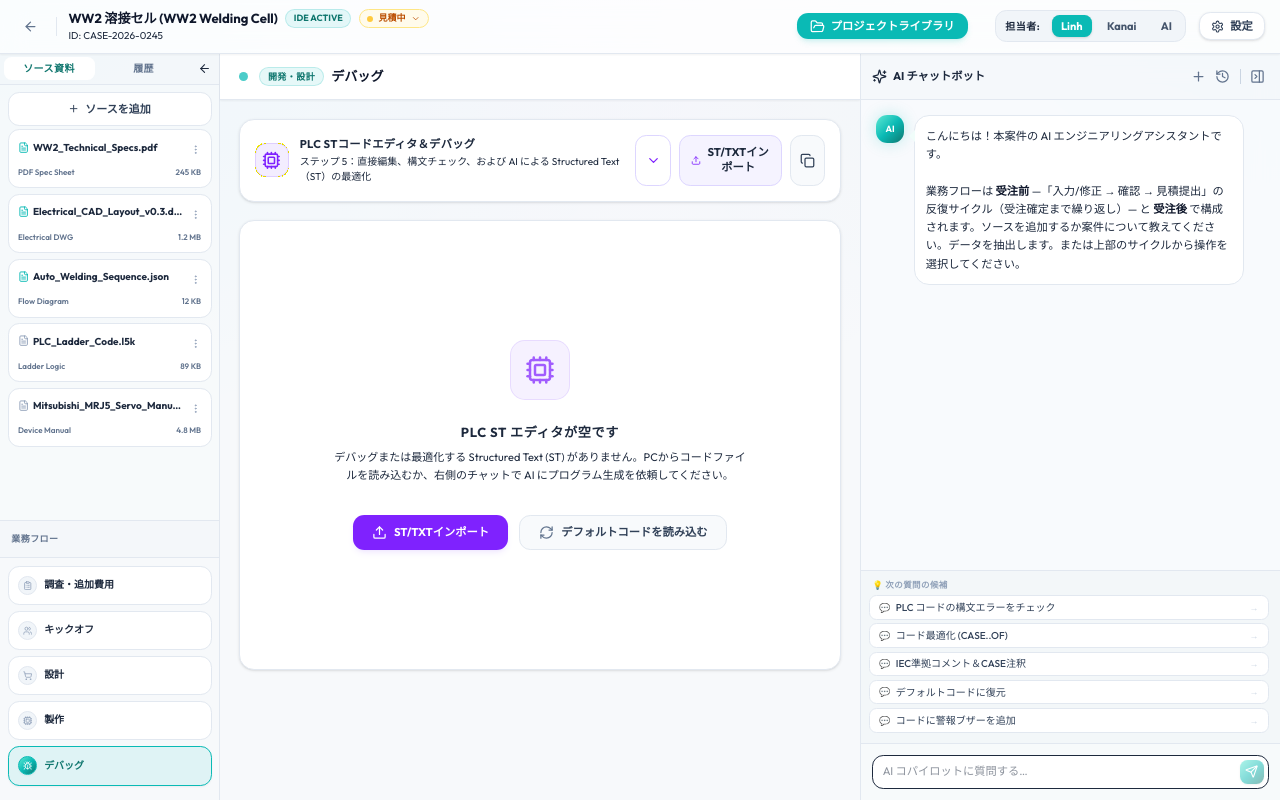
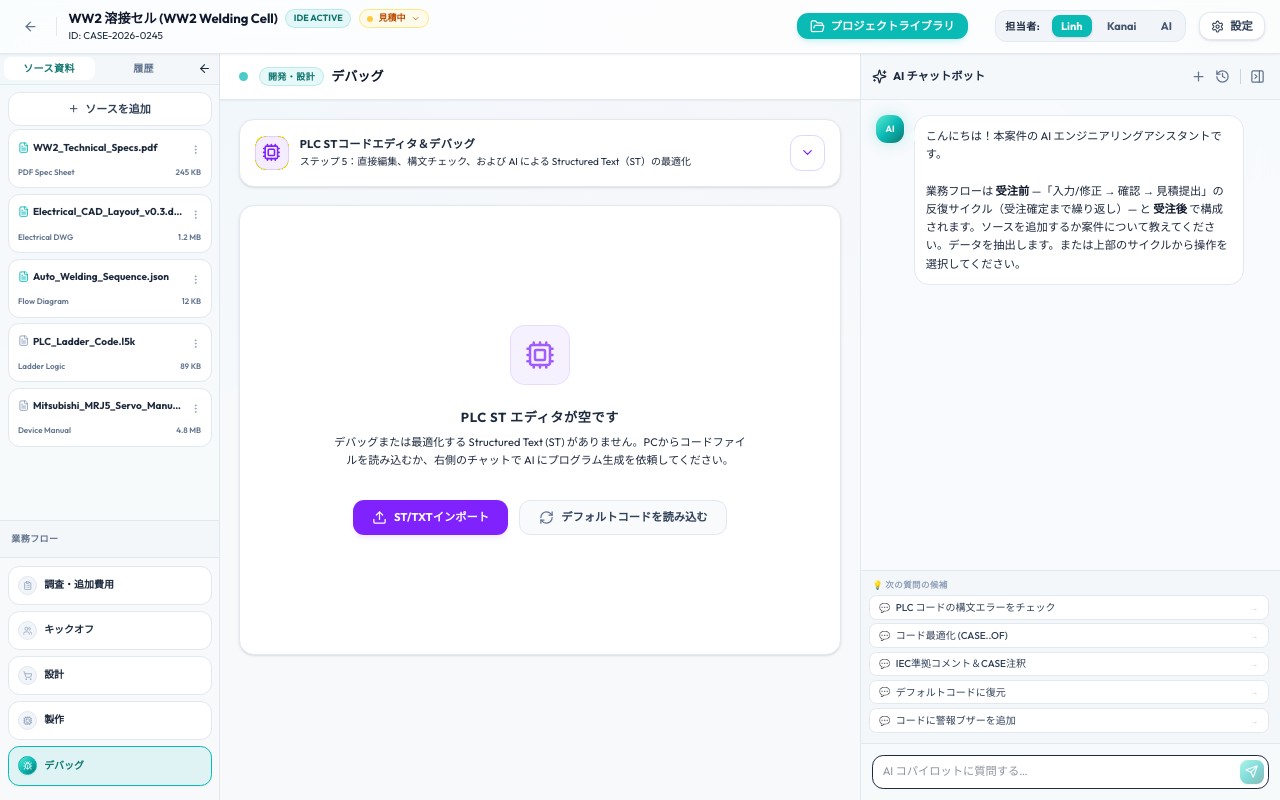
Before and after one commit to PhamTanLam/ai-plf-mockups, a React (Vite) app: page /#/workspace/CASE-2026-0245 in a window 1280 px wide. Built offline with nearby package versions, Linux system fonts and the light colour scheme.

Commit message:
fix(debug): hide import and copy buttons from header when code editor is empty

```diff
--- a/src/components/DebugCodeStep.tsx
+++ b/src/components/DebugCodeStep.tsx
@@ -661,11 +661,12 @@ export default function DebugCodeStep({
               <Wand2 className="w-4 h-4 text-violet-600 animate-pulse" />
             )}
           </button>
-
+          {code.trim() !== '' && (
+            <>
               <button
                 type="button"
                 onClick={() => fileInputRef.current?.click()}
-            className="flex items-center gap-1.5 py-2.5 px-3 bg-violet-50 hover:bg-violet-100 text-violet-750 border border-violet-200 rounded-xl transition cursor-pointer shadow-3xs font-bold text-xs"
+                className="flex items-center gap-1.5 py-2.5 px-3 bg-violet-50 hover:bg-violet-100 text-violet-755 border border-violet-200 rounded-xl transition cursor-pointer shadow-3xs font-bold text-xs"
                 title={t('post.debug.importCode')}
               >
                 <Upload className="w-4 h-4 text-violet-600" />
@@ -679,6 +680,8 @@ export default function DebugCodeStep({
               >
                 {copied ? <Check className="w-4 h-4 text-green-600" /> : <Copy className="w-4 h-4" />}
               </button>
+            </>
+          )}
         </div>
       </div>
 
```
Lines whose indentation alone changed are shown as unchanged.
